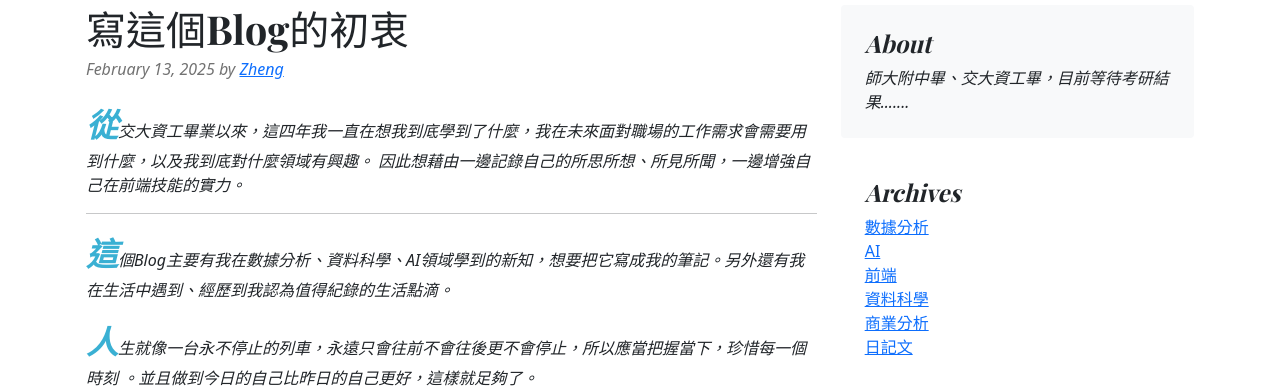
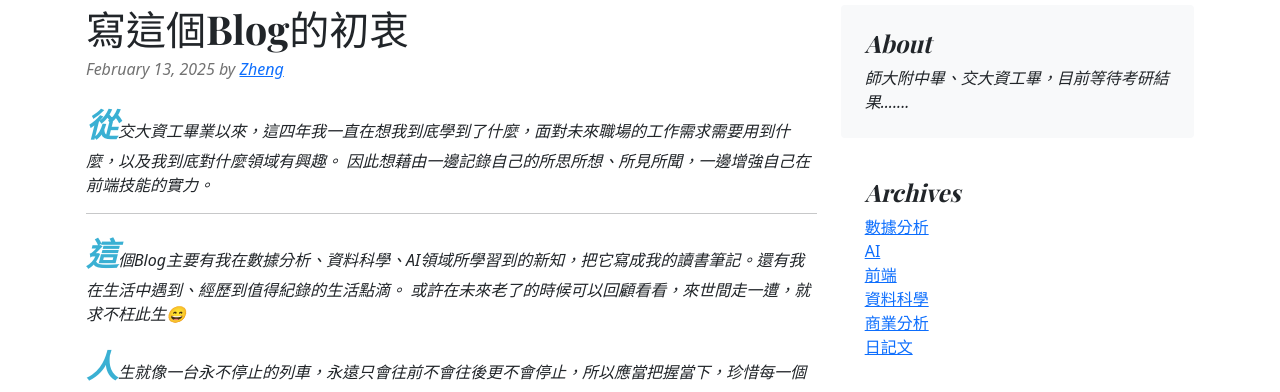
Before and after one commit to yuzheng91/Blog, a plain HTML site: page home.html in a window 1280 px wide. Shown: the part 878-1270 px from the top of the page. Drawn offline with nearby package versions, Linux system fonts and the light colour scheme.

Commit message:
Update home.html

```diff
--- a/home.html
+++ b/home.html
@@ -265,12 +265,12 @@
                     <h2 class="blog-post-title">寫這個Blog的初衷</h2>
                     <p class="blog-post-meta">February 13, 2025 by <a href="about_me.html">Zheng</a></p>
 
-                    <p><span class="highlight">從</span>交大資工畢業以來，這四年我一直在想我到底學到了什麼，我在未來面對職場的工作需求會需要用到什麼，以及我到底對什麼領域有興趣。
+                    <p><span class="highlight">從</span>交大資工畢業以來，這四年我一直在想我到底學到了什麼，面對未來職場的工作需求需要用到什麼，以及我到底對什麼領域有興趣。
                         因此想藉由一邊記錄自己的所思所想、所見所聞，一邊增強自己在前端技能的實力。
                     </p>
                     <hr>
-                    <p><span class="highlight">這</span>個Blog主要有我在數據分析、資料科學、AI領域學到的新知，想要把它寫成我的筆記。另外還有我在生活中遇到、經歷到我認為值得紀錄的生活點滴。
-
+                    <p><span class="highlight">這</span>個Blog主要有我在數據分析、資料科學、AI領域所學習到的新知，把它寫成我的讀書筆記。還有我在生活中遇到、經歷到值得紀錄的生活點滴。
+                        或許在未來老了的時候可以回顧看看，來世間走一遭，就求不枉此生&#x1F604
                     </p>
                     <p><span class="highlight">人</span>生就像一台永不停止的列車，永遠只會往前不會往後更不會停止，所以應當把握當下，珍惜每一個時刻
                         。並且做到今日的自己比昨日的自己更好，這樣就足夠了。<br>
```
